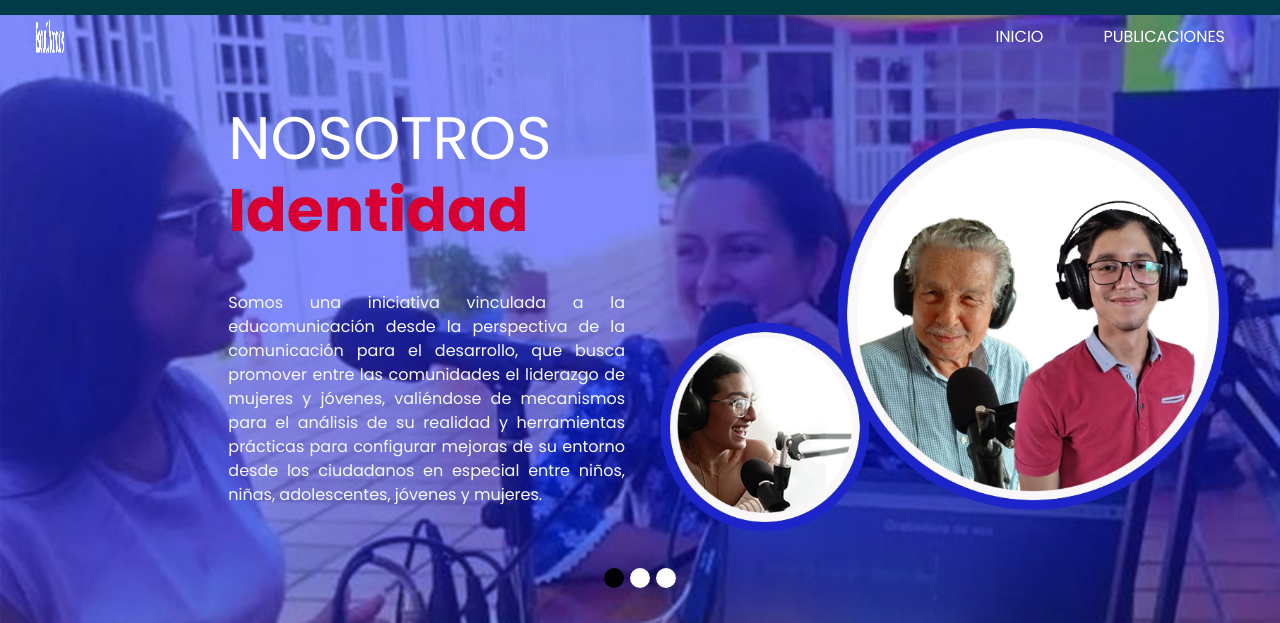
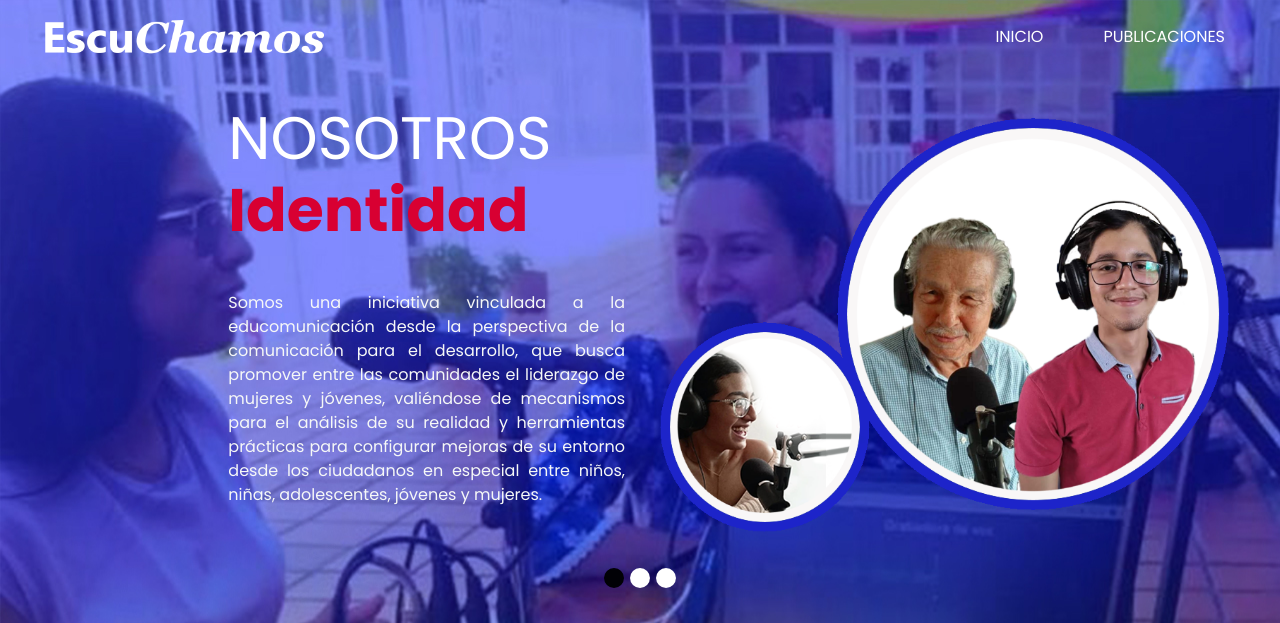
Before and after one commit to SusanDepablos/EscuChamosDjango, a Django app: page / in a window 1280 px wide. Shown: the top 623 px of the page. Run offline with Django 5.2, Linux system fonts and the light colour scheme; parts of the project's set-up code (start-up, migrations or seed data) failed here and were passed over; some libraries are stand-ins or nearby versions.

Commit message:
si mejor

```diff
--- a/static/css/style.css
+++ b/static/css/style.css
@@ -57,14 +57,6 @@
   background-image: url(../img/fondo.jpg);
   height: 100%;
   position: relative;
-}
-
-.hero_area::before {
-  content: "";
-  position: absolute;
-  width: 100%;
-  height: 15px;
-  background-color: #023b48;
 }
 
 .sub_page .hero_area {
@@ -153,12 +145,6 @@
       -ms-flex-direction: column;
           flex-direction: column;
 }
-
-.navbar-brand img {
-  width: 30px;
-  margin-right: 5px;
-}
-
 .navbar-brand span {
   font-size: 20px;
   font-weight: 700;
```
